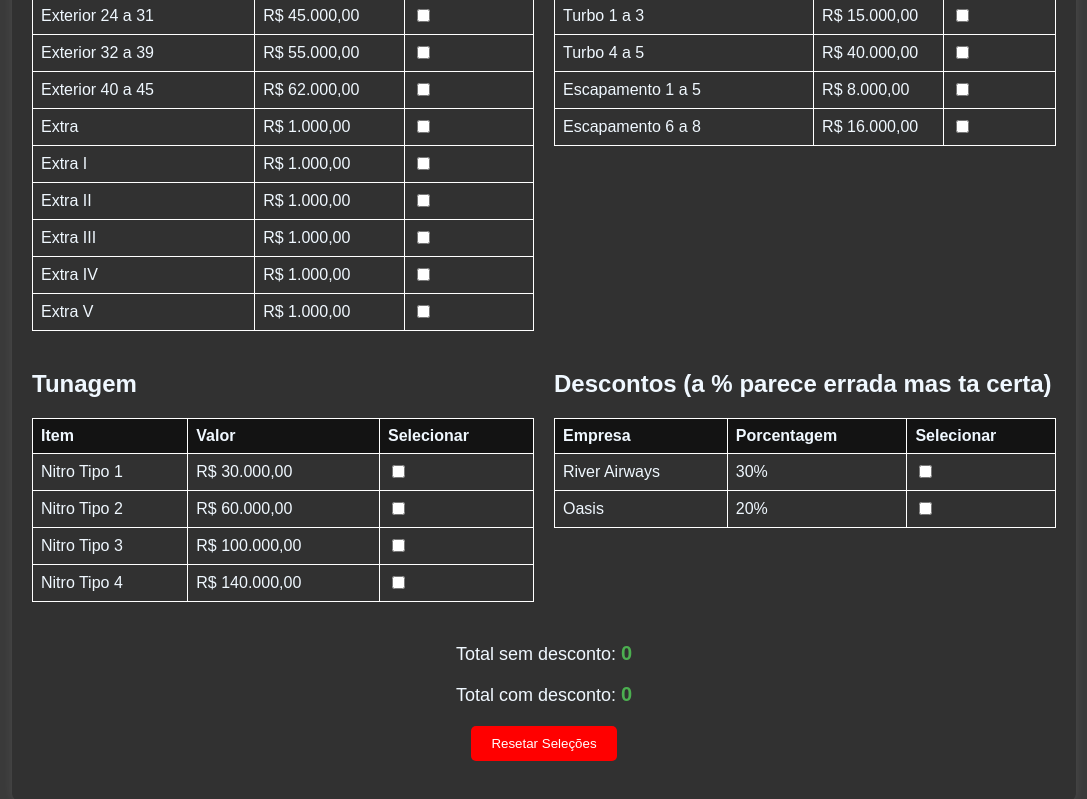
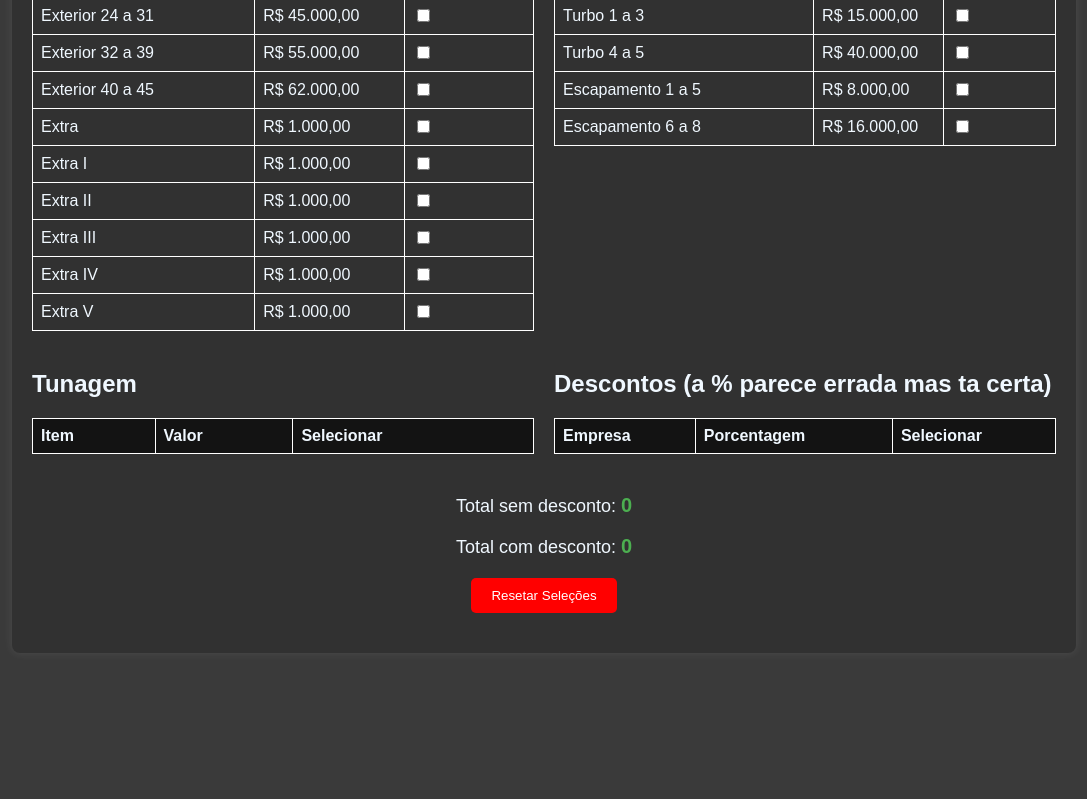
Before and after one commit to oKayanB/Bulldogs, a plain HTML site: page index.html in a window 1280 px wide. Shown: the part 1238-2037 px from the top of the page, without its empty margins (96-1183 px from the left). After the commit the page ends 1911 px from the top, so only its background shows below. Drawn offline with Linux system fonts and the light colour scheme.

Commit message:
arrumando descontos

```diff
--- a/index.html
+++ b/index.html
@@ -266,12 +266,6 @@
         { nome: 'Turbo 4 a 5', valor: 40000 },
         { nome: 'Escapamento 1 a 5', valor: 8000 },
         { nome: 'Escapamento 6 a 8', valor: 16000 },
-      ],
-      [
-        { nome: 'Nitro Tipo 1', valor: 30000 },
-        { nome: 'Nitro Tipo 2', valor: 60000 },
-        { nome: 'Nitro Tipo 3', valor: 100000 },
-        { nome: 'Nitro Tipo 4', valor: 140000 },
       ]
     ];
 
```
